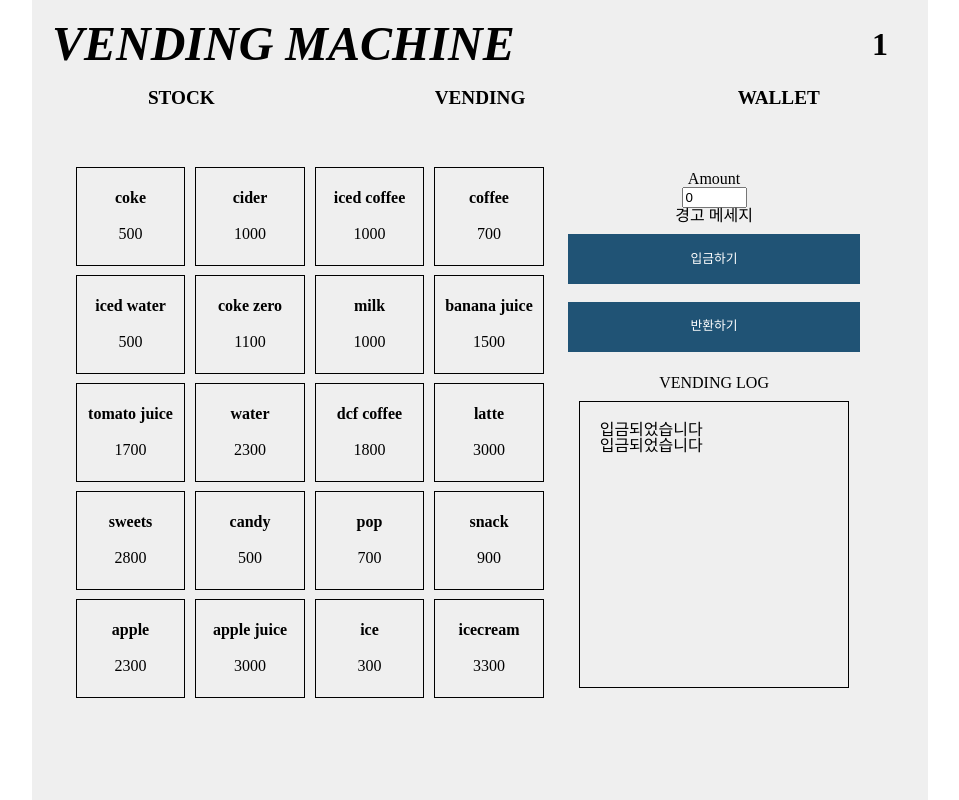
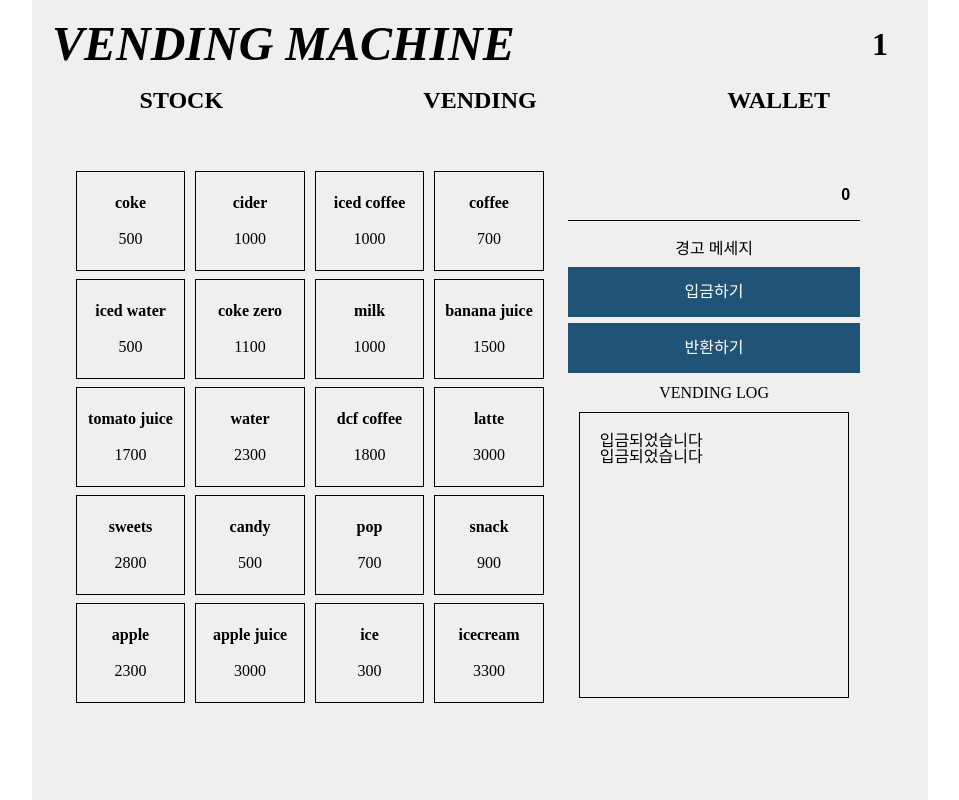
Before and after one commit to codesquad-members-2022/fe-vm, a React (Create React App) app: page / in a window 1280 px wide. Shown: the whole page, without its empty margins (160-1119 px from the left). Built offline with nearby package versions, Linux system fonts and the light colour scheme.

Commit message:
[fix]: UI 컴포넌트 수정

```diff
--- a/src/components/UI/Button.js
+++ b/src/components/UI/Button.js
@@ -1,18 +1,16 @@
 import React from 'react';
 import styled from 'styled-components';
-
-const StyledButton = styled.button`
-  outline: none;
-  border: none;
-  cursor: pointer;
-  font-size: 0.8em;
-  //   font-weight: ${({ theme }) => theme.fontWeight.bold}
-  width: ${({ width }) => width};
-  height: ${({ height }) => height};
-`;
 
 const Button = ({ children, ...rest }) => {
   return <StyledButton {...rest}>{children}</StyledButton>;
 };
 
 export default Button;
+
+const StyledButton = styled.button`
+  outline: none;
+  border: none;
+  cursor: pointer;
+  width: ${({ width }) => width};
+  height: ${({ height }) => height};
+`;
--- a/src/components/UI/Input.js
+++ b/src/components/UI/Input.js
@@ -1,16 +1,30 @@
 import React from 'react';
 import styled from 'styled-components';
+import Container from './container';
 
 const Input = React.forwardRef((props, ref) => {
   return (
-    <InputContainer>
-      <label htmlFor={props.input.id}>{props.label}</label>
-      <input ref={ref} {...props.input} />
-    </InputContainer>
+    <Container width="100%" flexInfo={['column']}>
+      <label htmlFor={props.input.id}></label>
+      <StyledInput ref={ref} {...props.input} />
+    </Container>
   );
 });
 
-const InputContainer = styled.div`
-  ${({ theme }) => theme.mixin.flexMixin('column', 'center', 'center')};
+const StyledInput = styled.input`
+  width: 80%;
+  height: 50px;
+  background-color: ${({ theme }) => theme.colors.grey};
+  padding: 0 10px;
+  border: none;
+  border-bottom: 1px solid black;
+  margin-bottom: 20px;
+  font-size: ${({ theme }) => theme.fontSize.small};
+  font-weight: ${({ theme }) => theme.fontWeight.bold};
+  text-align: right;
+  &:focus {
+    outline: none;
+  }
 `;
+
 export default Input;
```
